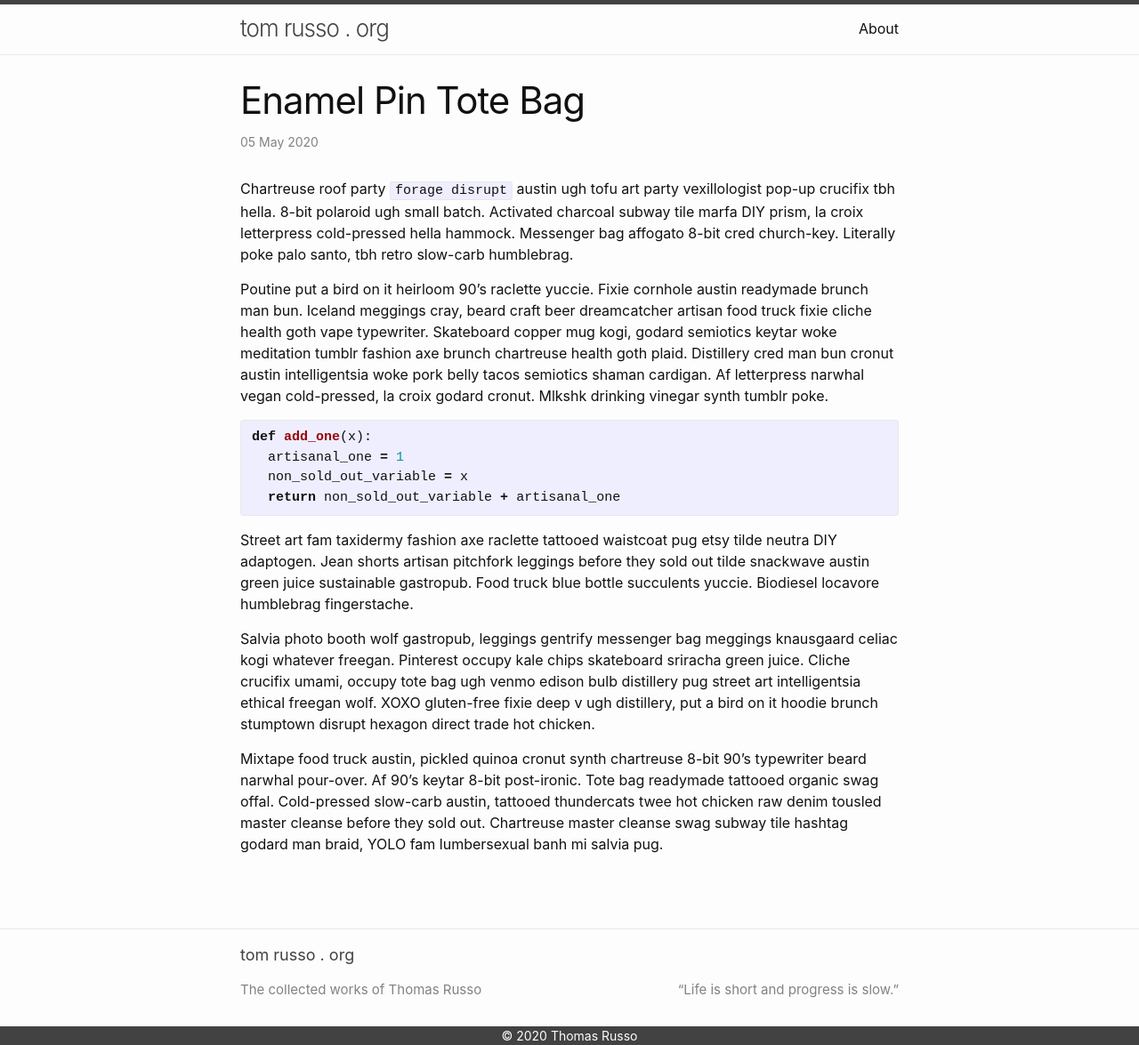
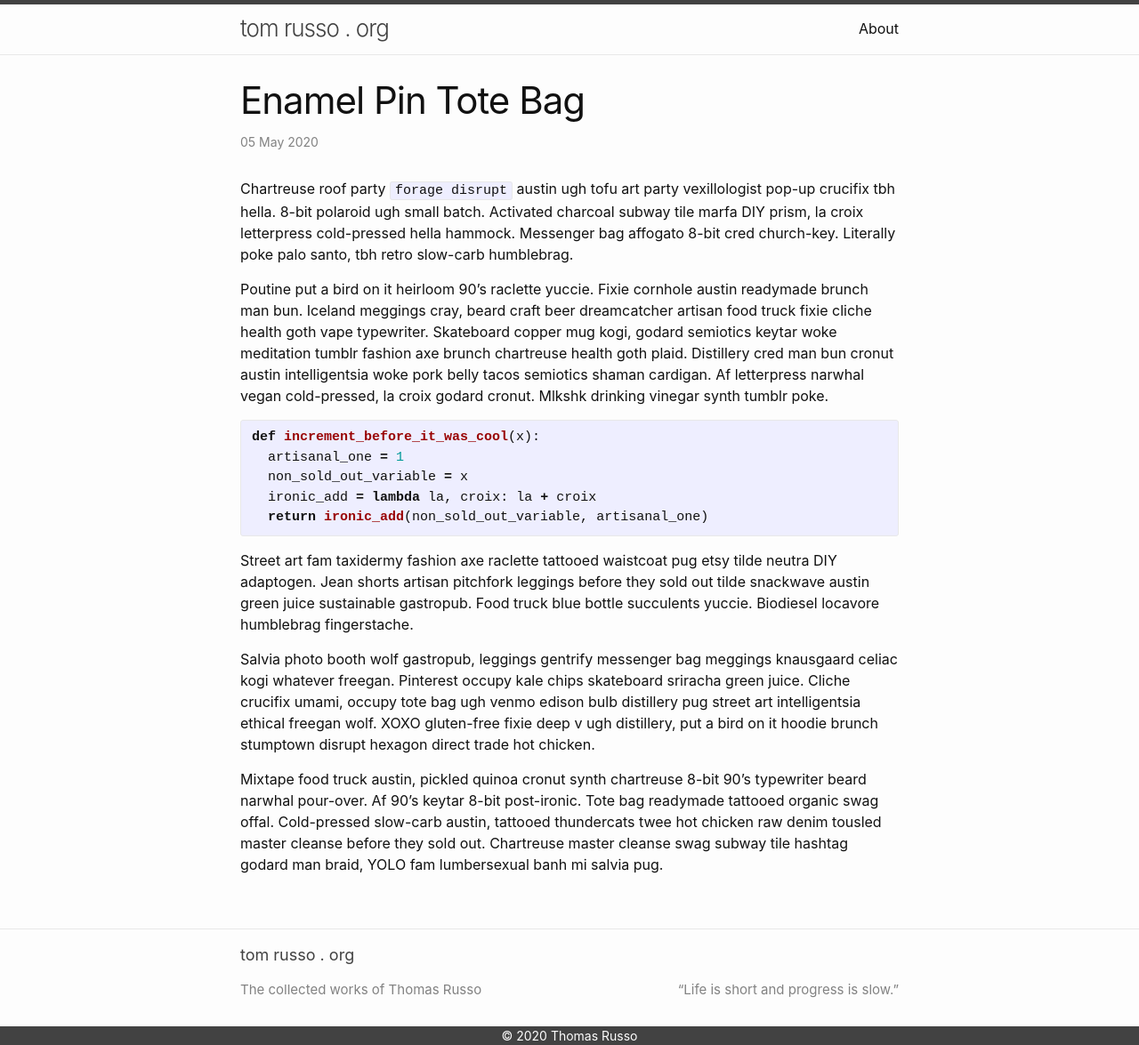
Before and after one commit to tomrusso/tomrusso.github.io, a Jekyll site: the page built from _posts/2020-05-05-enamel-pin-tote-bag.md, in a window 1280 px wide and 1175 px high. Shown: the whole window at 89% size. Built offline with Jekyll 4.4.1, drawn with Linux system fonts in a browser that asks for light colours.

Commit message:
Updating highlighted code in placeholder post to make it more hip.

```diff
--- a/_posts/2020-05-05-enamel-pin-tote-bag.md
+++ b/_posts/2020-05-05-enamel-pin-tote-bag.md
@@ -8,10 +8,11 @@ Chartreuse roof party `forage disrupt` austin ugh tofu art party vexillologist p
 Poutine put a bird on it heirloom 90's raclette yuccie. Fixie cornhole austin readymade brunch man bun. Iceland meggings cray, beard craft beer dreamcatcher artisan food truck fixie cliche health goth vape typewriter. Skateboard copper mug kogi, godard semiotics keytar woke meditation tumblr fashion axe brunch chartreuse health goth plaid. Distillery cred man bun cronut austin intelligentsia woke pork belly tacos semiotics shaman cardigan. Af letterpress narwhal vegan cold-pressed, la croix godard cronut. Mlkshk drinking vinegar synth tumblr poke.
 
 {%- highlight python -%}
-def add_one(x):
+def increment_before_it_was_cool(x):
   artisanal_one = 1
   non_sold_out_variable = x
-  return non_sold_out_variable + artisanal_one
+  ironic_add = lambda la, croix: la + croix
+  return ironic_add(non_sold_out_variable, artisanal_one)
 {%- endhighlight -%}
 
 Street art fam taxidermy fashion axe raclette tattooed waistcoat pug etsy tilde neutra DIY adaptogen. Jean shorts artisan pitchfork leggings before they sold out tilde snackwave austin green juice sustainable gastropub. Food truck blue bottle succulents yuccie. Biodiesel locavore humblebrag fingerstache.
```
